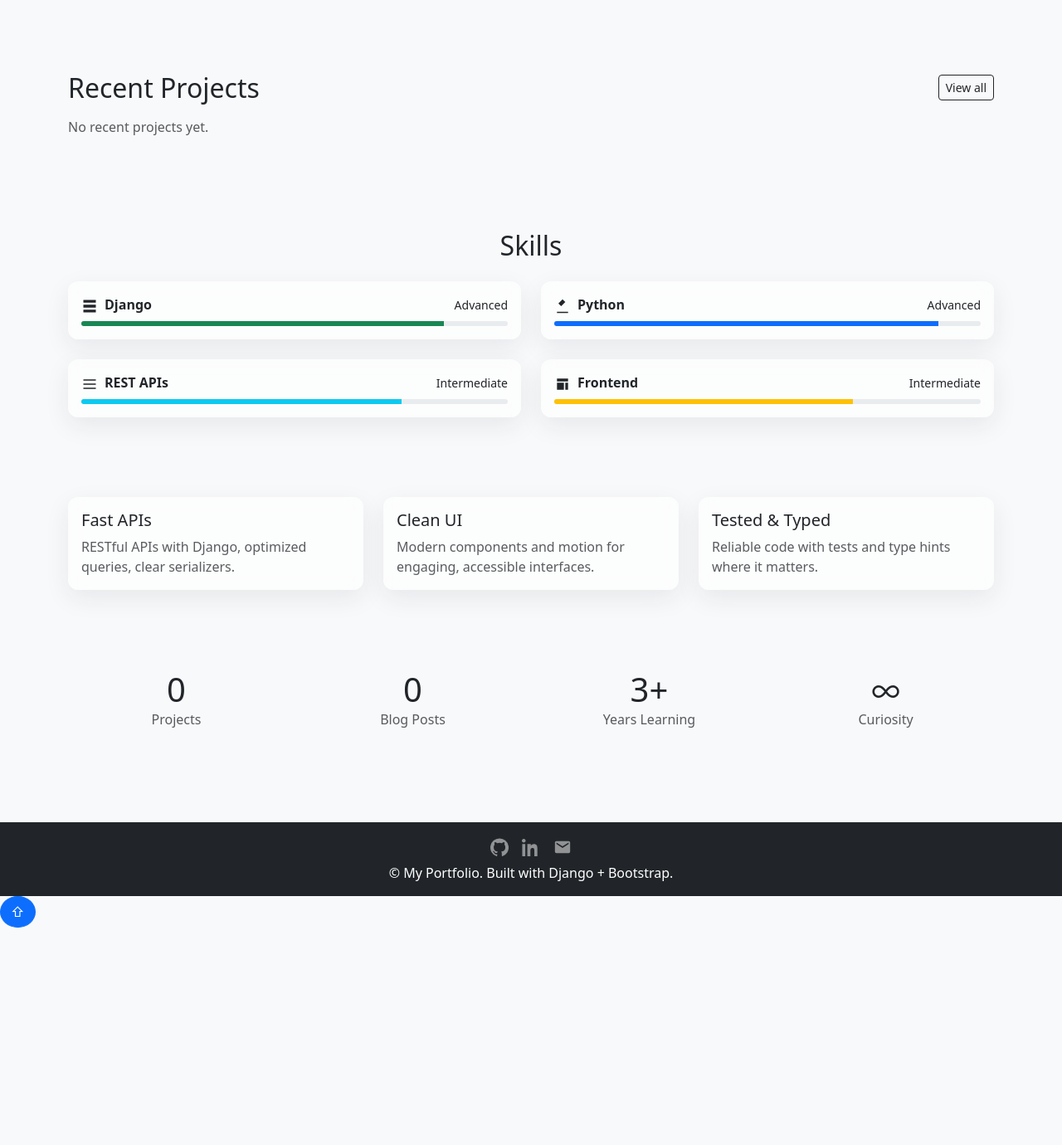
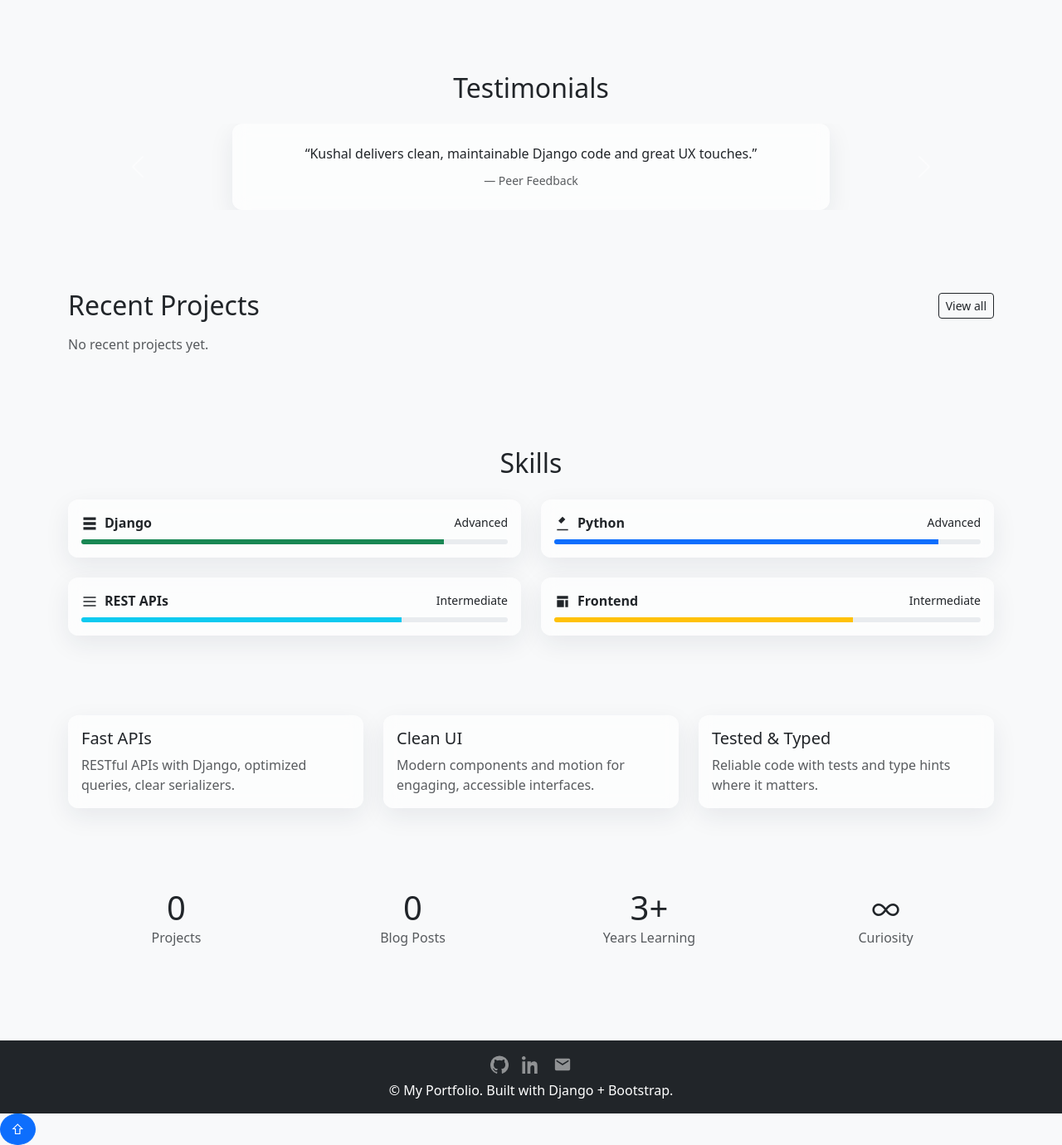
Before and after one commit to kushal867/my-portfolio, a Django app: page / in a window 1280 px wide. Shown: the part 607-1987 px from the top of the page at 83% size. Before the commit the page ends 1725 px from the top, so only its background shows below. Run offline with Django 5.2, Linux system fonts and the light colour scheme; data that the repository does not hold is empty.

Commit message:
Updating website

```diff
--- a/about/templates/base.html
+++ b/about/templates/base.html
@@ -167,6 +167,44 @@
     })();
   </script>
   <script>
+    // Project filtering chips (client-side)
+    (function() {
+      var chips = document.querySelectorAll('.filter-chip');
+      if (!chips.length) return;
+      var cards = document.querySelectorAll('.project-card');
+      function setActive(target) {
+        for (var i = 0; i < chips.length; i++) chips[i].classList.remove('active');
+        target.classList.add('active');
+      }
+      function filter(tech) {
+        for (var i = 0; i < cards.length; i++) {
+          var card = cards[i];
+          var techs = (card.getAttribute('data-techs') || '').toLowerCase();
+          var show = tech === 'all' || techs.indexOf(tech) !== -1;
+          card.style.transition = 'opacity 200ms ease, transform 200ms ease';
+          if (show) {
+            card.style.opacity = '1';
+            card.style.transform = 'scale(1)';
+            card.style.display = '';
+          } else {
+            card.style.opacity = '0';
+            card.style.transform = 'scale(0.98)';
+            setTimeout((function(c){ return function(){ c.style.display = 'none'; };})(card), 200);
+          }
+        }
+      }
+      for (var j = 0; j < chips.length; j++) {
+        chips[j].addEventListener('click', function() {
+          setActive(this);
+          var tech = this.getAttribute('data-tech');
+          // Show all first to allow animation
+          for (var k = 0; k < cards.length; k++) { cards[k].style.display = ''; }
+          filter(tech);
+        });
+      }
+    })();
+  </script>
+  <script>
     // Back to top behavior
     (function() {
       var btn = document.getElementById('backToTop');
--- a/about/templates/home.html
+++ b/about/templates/home.html
@@ -35,6 +35,47 @@
     </div>
   </section>
 
+  <section class="py-5 bg-body-tertiary">
+    <div class="container">
+      <h2 class="text-center mb-4">Testimonials</h2>
+      <div id="testimonialsCarousel" class="carousel slide reveal" data-bs-ride="carousel">
+        <div class="carousel-inner">
+          <div class="carousel-item active">
+            <div class="card glass mx-auto" style="max-width: 720px;">
+              <div class="card-body p-4 text-center">
+                <p class="mb-2">“Kushal delivers clean, maintainable Django code and great UX touches.”</p>
+                <small class="text-muted">— Peer Feedback</small>
+              </div>
+            </div>
+          </div>
+          <div class="carousel-item">
+            <div class="card glass mx-auto" style="max-width: 720px;">
+              <div class="card-body p-4 text-center">
+                <p class="mb-2">“Thoughtful features and solid API design. Quick iterations.”</p>
+                <small class="text-muted">— Project Review</small>
+              </div>
+            </div>
+          </div>
+          <div class="carousel-item">
+            <div class="card glass mx-auto" style="max-width: 720px;">
+              <div class="card-body p-4 text-center">
+                <p class="mb-2">“Good attention to detail and performance.”</p>
+                <small class="text-muted">— Code Review Notes</small>
+              </div>
+            </div>
+          </div>
+        </div>
+        <button class="carousel-control-prev" type="button" data-bs-target="#testimonialsCarousel" data-bs-slide="prev">
+          <span class="carousel-control-prev-icon" aria-hidden="true"></span>
+          <span class="visually-hidden">Previous</span>
+        </button>
+        <button class="carousel-control-next" type="button" data-bs-target="#testimonialsCarousel" data-bs-slide="next">
+          <span class="carousel-control-next-icon" aria-hidden="true"></span>
+          <span class="visually-hidden">Next</span>
+        </button>
+      </div>
+    </div>
+  </section>
   <section class="py-5 bg-body-tertiary">
     <div class="container">
       <div class="d-flex align-items-center justify-content-between mb-3">
--- a/blog/views.py
+++ b/blog/views.py
@@ -14,7 +14,10 @@ def blog_list(request):
 
 def blog_detail(request, slug):
     post = get_object_or_404(Post, slug=slug)
-    return render(request, "blog_detail.html", {"post": post})
+    # Determine previous (newer) and next (older) posts by created_at
+    prev_post = Post.objects.filter(created_at__gt=post.created_at).order_by("created_at").first()
+    next_post = Post.objects.filter(created_at__lt=post.created_at).order_by("-created_at").first()
+    return render(request, "blog_detail.html", {"post": post, "prev_post": prev_post, "next_post": next_post})
 
 def category_posts(request, slug):
     category = get_object_or_404(Category, slug=slug)
```
Also changed, not shown: blog/templates/blog_detail.html (+9 -1 lines), projects/templates/project_list.html (+14 -1 lines).
